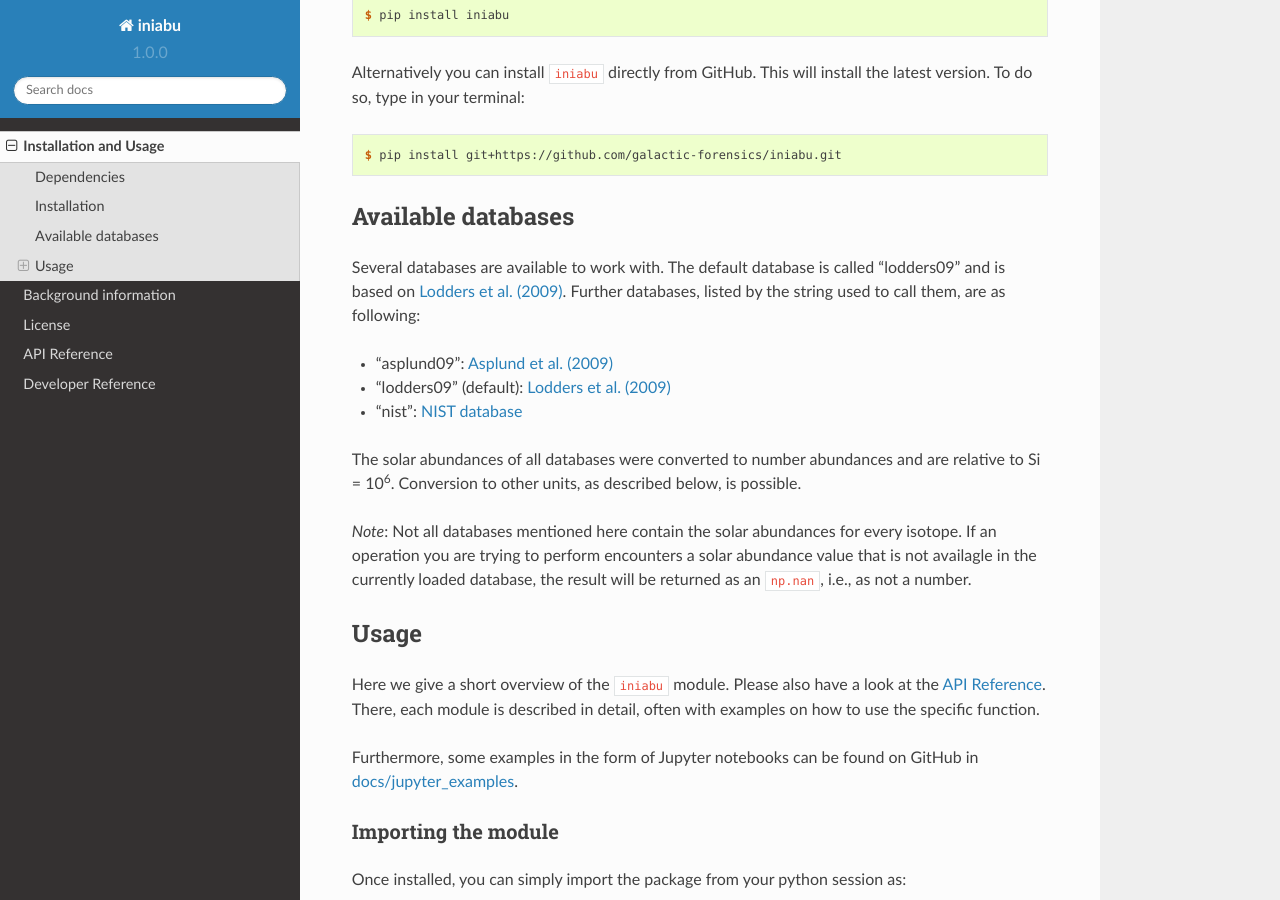
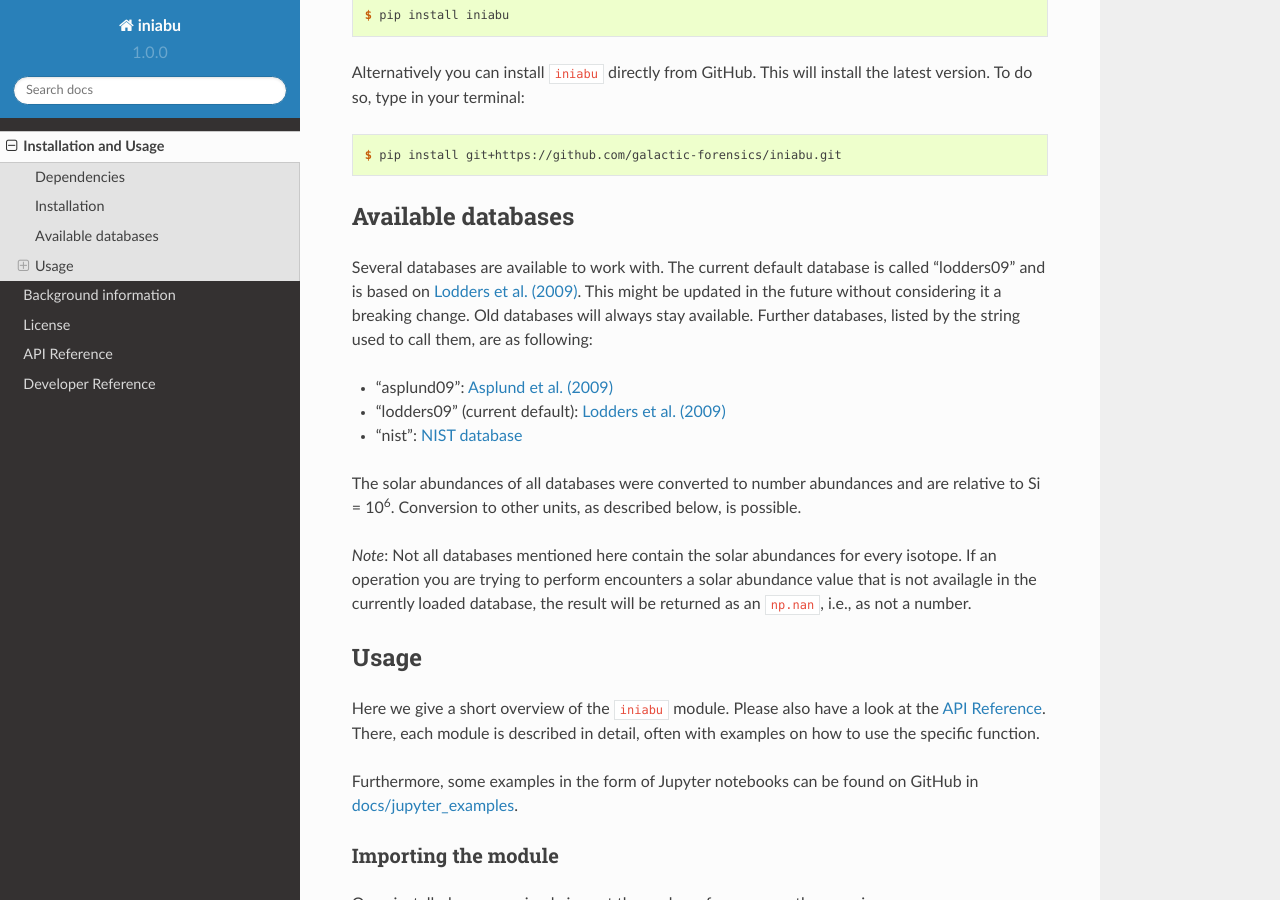
Before and after one commit to galactic-forensics/iniabu, a Sphinx documentation site: the page built from docs/intro.rst, in a window 1280 px wide and 900 px high, scrolled down 473 px. Built offline with Sphinx 7.4.7 and the Read the Docs theme 2.0.0, drawn with Linux system fonts in a browser that asks for light colours.

Commit message:
More on default database

```diff
--- a/docs/intro.rst
+++ b/docs/intro.rst
@@ -40,15 +40,19 @@ To do so, type in your terminal:
 Available databases
 -------------------
 Several databases are available to work with.
-The default database is called "lodders09"
+The current default database is called "lodders09"
 and is based on
 `Lodders et al. (2009) <https://doi.org/10.1007/978-3-540-88055-4_34>`_.
+This might be updated in the future
+without considering it
+a breaking change.
+Old databases will always stay available.
 Further databases,
 listed by the string used to call them,
 are as following:
 
 - "asplund09": `Asplund et al. (2009) <https://doi.org/10.1146/annurev.astro.46.060407.145222>`_
-- "lodders09" (default): `Lodders et al. (2009) <https://doi.org/10.1007/978-3-540-88055-4_34>`_
+- "lodders09" (current default): `Lodders et al. (2009) <https://doi.org/10.1007/978-3-540-88055-4_34>`_
 - "nist": `NIST database <https://www.nist.gov/pml/atomic-weights-and-isotopic-compositions-relative-atomic-masses>`_
 
 The solar abundances of all databases
```
